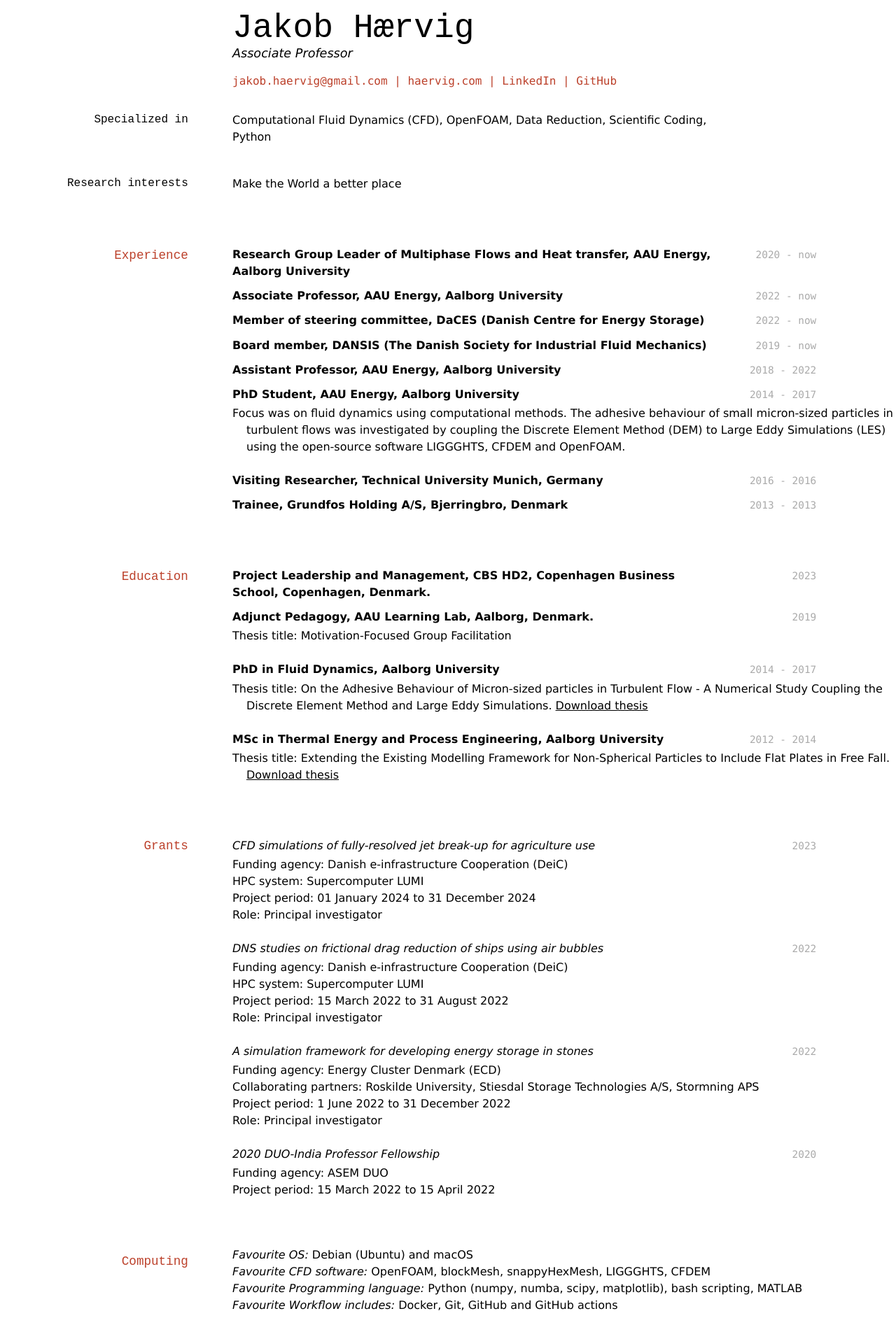
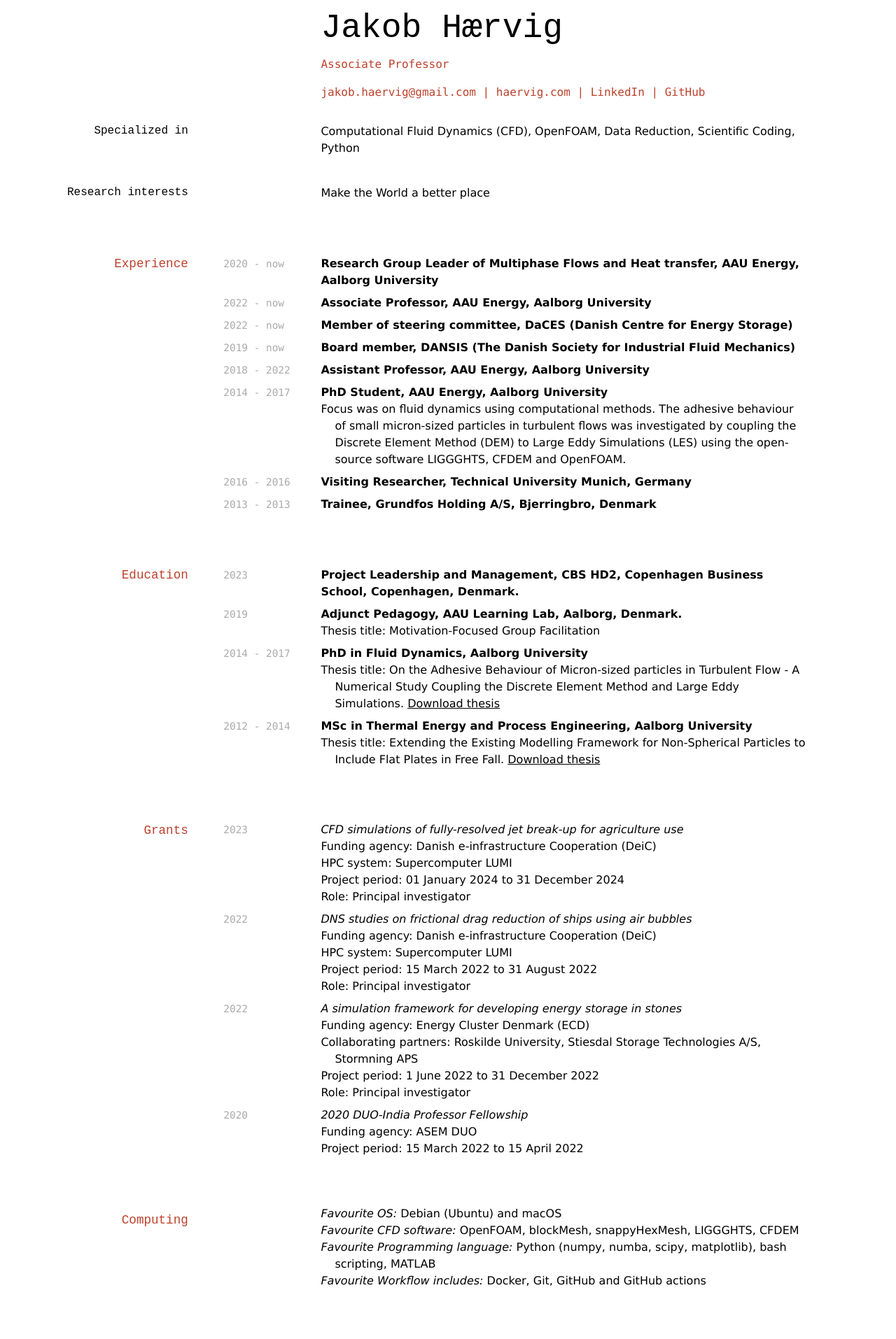
Before and after one commit to jakobhaervig/cv, a Jekyll site: the page built from index.md, in a window 1280 px wide. Shown: the top 1914 px of the page at 70% size. Built offline with Jekyll 4.4.1, drawn with Linux system fonts in a browser that asks for light colours.

Commit message:
Update font size and alignment in index.md and CSS files

```diff
--- a/index.md
+++ b/index.md
@@ -3,7 +3,10 @@ layout: cv
 title: Jakob Hærvig
 ---
 # Jakob Hærvig
+<div id="webaddress">
 Associate Professor
+</div>
+
 
 <div id="webaddress">
 <a href="mailto:jakob.haervig@gmail.com">jakob.haervig@gmail.com</a>
--- a/media/davewhipp-print.css
+++ b/media/davewhipp-print.css
@@ -53,20 +53,20 @@ table {
 
 body {
 	font: normal normal 400;
-	font-size: 12pt;
-	line-height: 1.35em;
+	font-size: 100%;
+	line-height: 1.5em;
 	/*also written as...  font: normal normal 400 100%/1.5em;*/
 	font-family: Avenir,Verdana,sans-serif;
-	/*margin-top: 1em;
-	margin-left: 1em;*/
+	margin-top: 1em;
+	margin-left: 1em;
 }
 
 p {
 	position: relative;
-	left: 25%;
-	margin-bottom: 0.2em;
+	left: 35%;
+	margin-bottom: 0.5em;
 	margin-right: 0;
-	width: 60%;
+	width: 55%;
 }
 
 code {
@@ -74,22 +74,22 @@ code {
 	font-size: 90%;
 	/*line-height: 1em;*/
 	font-family: Monaco,Menlo,monospace,sans-serif;
-	color: #ccc;
+	color: #aaa;
 }
 
 p code {
 	position: absolute;
-	text-align: right;
-	right: -20%;
+	text-align: left;
+	left: -20%;
 }
 
 
 ul {
 	position: relative;
-	left: 25%;
-	width: 75%;
-	margin-bottom: 1em;
-	/*margin-top: -0.5em;*/
+	left: 35%;
+	width: 55%;
+	margin-bottom: 0.5em;
+	margin-top: -0.5em;
 }
 
 /*uncomment to get dashes in the list*/
@@ -124,7 +124,7 @@ h1 {
 	font-size: 3em;
 	line-height: 1em;
 	position: relative;
-	left: 25%;
+	left: 35%;
 }
 
 h1+p {
@@ -135,28 +135,26 @@ h1+p {
 
 h2 {
 	font-size: 1.1em;
-	color: #a00;
-	margin-top: 2em;
+	color: #bc412b;
+	margin-top: 3em;
 	position: relative;
-	top: 1.2em;
+	top: 1.4em;
 	text-align: right;
 	width: 20%;
 }
 
-
 h3 {
 	font-size: 1em;
 	line-height: 2em;
-	color: #ccc;
 	position: relative;
-	top: 1.6em;
+	top: 1.7em;
 	text-align: right;
 	width: 20%;
 }
 
 a {
 	color: inherit;
-	text-decoration:none
+	/*text-decoration:none*/
 }
 
 a:hover {
@@ -166,10 +164,10 @@ a:hover {
 #webaddress {
 	margin-top: 1em;
 	position: relative;
-	left: 25%;
-	color: #ccc;
+	left: 35%;
+	color: #bc412b;
 	font-family: Monaco,Menlo,monospace,sans-serif;
-	font-size: 90%;
+	font-size: 100%;
 }
 
 #webaddress a {
@@ -177,15 +175,21 @@ a:hover {
 }
 
 em {
-	font-style: normal;
-	color: #2d4e5e
+	/* font-weight: bold; */
+	font-style: italic;
 }
 
 strong {
 	font-weight: bold;
 }
 
-#ghbutton {
+#address {
 	display: none;
-	visibility: hidden;
 }
+
+
+
+/*
+@media only screen and (max-width: 480px) {
+	make one column somehow...
+}*/
--- a/media/davewhipp-screen.css
+++ b/media/davewhipp-screen.css
@@ -63,8 +63,8 @@ body {
 
 p {
 	position: relative;
-	left: 25%;
-	margin-bottom: 0.7em;
+	left: 35%;
+	margin-bottom: 0.5em;
 	margin-right: 0;
 	width: 55%;
 }
@@ -79,16 +79,16 @@ code {
 
 p code {
 	position: absolute;
-	text-align: right;
-	right: -20%;
+	text-align: left;
+	left: -20%;
 }
 
 
 ul {
 	position: relative;
-	left: 25%;
-	width: 75%;
-	margin-bottom: 1.5em;
+	left: 35%;
+	width: 55%;
+	margin-bottom: 0.5em;
 	margin-top: -0.5em;
 }
 
@@ -124,7 +124,7 @@ h1 {
 	font-size: 3em;
 	line-height: 1em;
 	position: relative;
-	left: 25%;
+	left: 35%;
 }
 
 h1+p {
@@ -164,7 +164,7 @@ a:hover {
 #webaddress {
 	margin-top: 1em;
 	position: relative;
-	left: 25%;
+	left: 35%;
 	color: #bc412b;
 	font-family: Monaco,Menlo,monospace,sans-serif;
 	font-size: 100%;
```
